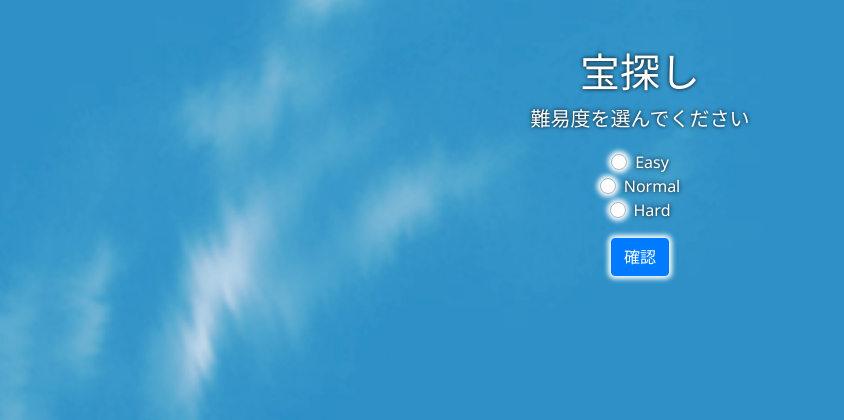
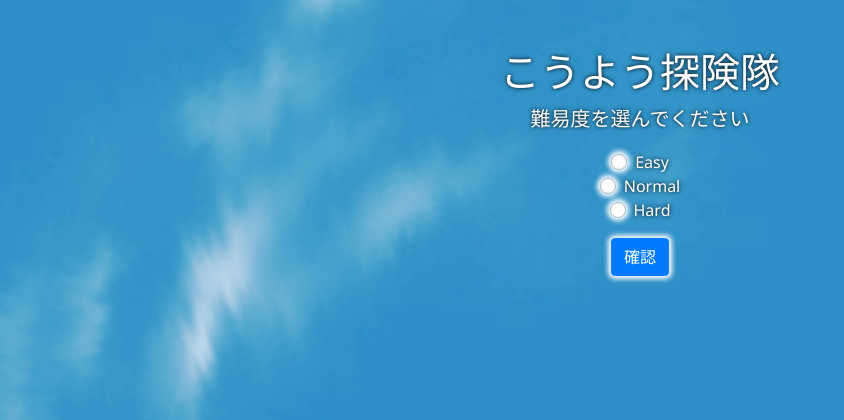
Before and after one commit to Treasure-Hunting/App, a Django app: page /treasure/dif-sel/ in a window 1280 px wide. Shown: the top 420 px of the page, without its empty margins (0-844 px from the left). Run offline with Django 3.2, Linux system fonts and the light colour scheme; data comes from the database, SQL or seed files in the repository; some libraries are stand-ins or nearby versions; some web fonts are replaced.

Commit message:
'宝探し' -> 'こうよう探険隊'

```diff
--- a/app/templates/app/dif-sel.html
+++ b/app/templates/app/dif-sel.html
@@ -3,7 +3,7 @@
 {% block title %}難易度選択{% endblock %}
 
 {% block contents %}
-  <h1 class="text-center text-white mt-5">宝探し</h1>
+  <h1 class="text-center text-white mt-5">こうよう探険隊</h1>
   <p class="lead text-center text-white">難易度を選んでください</p>
   <form action="" method="POST">
     {% csrf_token %}
--- a/app/templates/app/opening.html
+++ b/app/templates/app/opening.html
@@ -3,7 +3,7 @@
 {% block title %}オープニング{% endblock %}
 
 {% block contents %}
-  <h1 class="text-center text-white mt-5 mb-3">宝探し</h1>
+  <h1 class="text-center text-white mt-5 mb-3">こうよう探険隊</h1>
   <div class="alert alert-warning">
     <h4>注意事項</h4>
     <ul class="mb-0">
```
